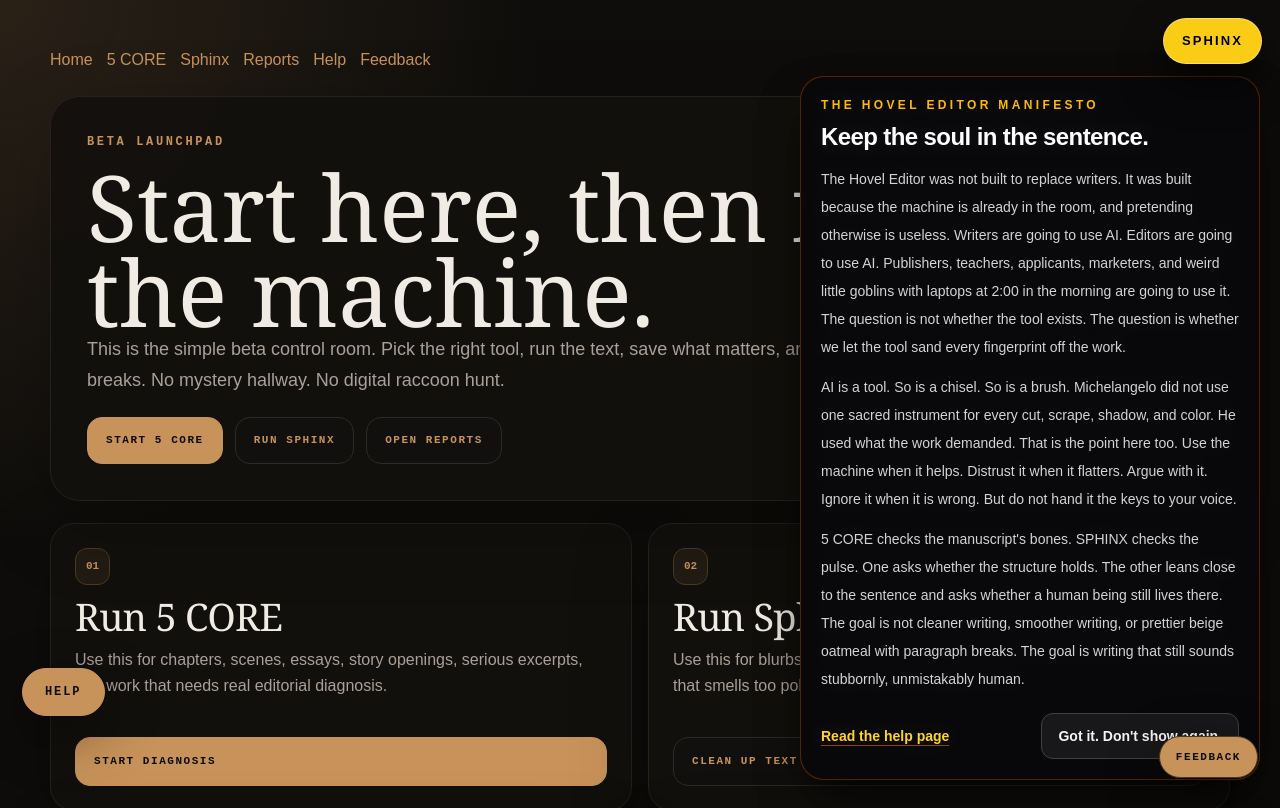
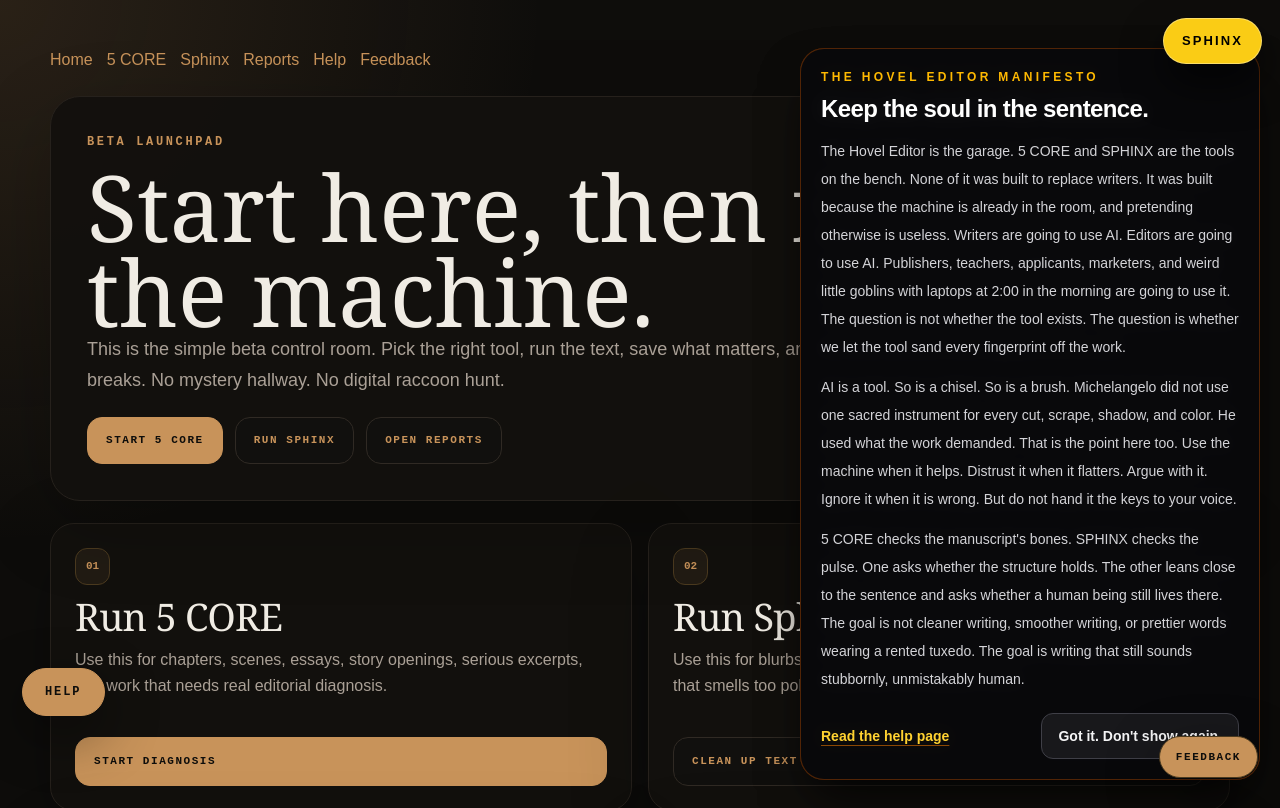
Before and after one commit to trmitchell95-oss/5cores, a Next.js app: page /start in a window 1280 px wide. Shown: the top 808 px of the page. Built offline with nearby package versions, Linux system fonts and the light colour scheme.

Commit message:
Update Hovel manifesto brand language

```diff
--- a/app/start/HovelManifestoFloat.tsx
+++ b/app/start/HovelManifestoFloat.tsx
@@ -2,7 +2,7 @@
 
 import { useEffect, useState } from "react";
 
-const STORAGE_KEY = "hovel_manifesto_float_dismissed_v5";
+const STORAGE_KEY = "hovel_manifesto_float_dismissed_v6";
 
 export default function HovelManifestoFloat() {
   const [ready, setReady] = useState(false);
@@ -46,7 +46,8 @@ export default function HovelManifestoFloat() {
 
       <div className="space-y-3 text-sm leading-7 text-zinc-300">
         <p>
-          The Hovel Editor was not built to replace writers. It was built
+          The Hovel Editor is the garage. 5 CORE and SPHINX are the tools on
+          the bench. None of it was built to replace writers. It was built
           because the machine is already in the room, and pretending otherwise
           is useless. Writers are going to use AI. Editors are going to use AI.
           Publishers, teachers, applicants, marketers, and weird little goblins
@@ -67,8 +68,8 @@ export default function HovelManifestoFloat() {
           5 CORE checks the manuscript&apos;s bones. SPHINX checks the pulse.
           One asks whether the structure holds. The other leans close to the
           sentence and asks whether a human being still lives there. The goal is
-          not cleaner writing, smoother writing, or prettier beige oatmeal with
-          paragraph breaks. The goal is writing that still sounds stubbornly,
+          not cleaner writing, smoother writing, or prettier words wearing a
+          rented tuxedo. The goal is writing that still sounds stubbornly,
           unmistakably human.
         </p>
       </div>
```
